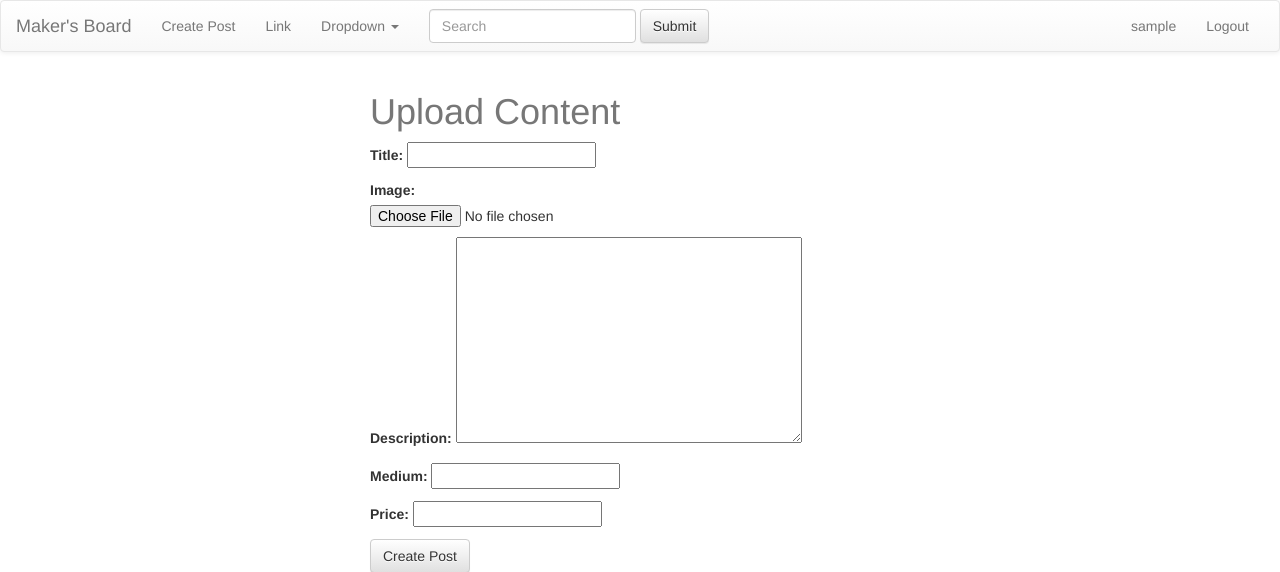
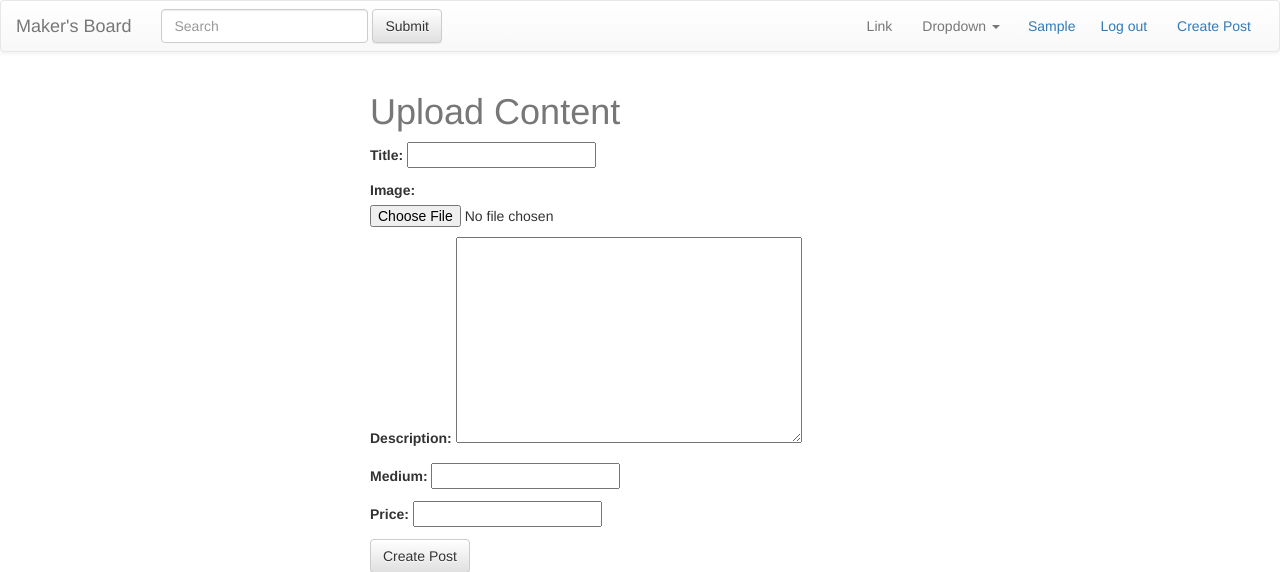
Before and after one commit to ian-henderson/MakersBoard, a Django app: page /posts/create/ in a window 1280 px wide. Shown: the top 572 px of the page. Run offline with Django 3.2, Linux system fonts and the light colour scheme; the visitor is signed in with stand-in values (Sample User, id 1); some libraries are stand-ins or nearby versions.

Commit message:
Navbar in progress

```diff
--- a/makersboard/templates/navbar.html
+++ b/makersboard/templates/navbar.html
@@ -2,41 +2,19 @@
 		<div class="container-fluid">
 				<!-- Brand and toggle get grouped for better mobile display -->
 				<div class="navbar-header">
-            <button type="button" class="navbar-toggle collapsed" data-toggle="collapse" data-target="#bs-example-navbar-collapse-1"
-            aria-expanded="false">
+						<button type="button" class="navbar-toggle collapsed" data-toggle="collapse" data-target="#bs-example-navbar-collapse-1" aria-expanded="false">
 								<span class="sr-only">Toggle navigation</span>
 								<span class="icon-bar"></span>
 								<span class="icon-bar"></span>
 								<span class="icon-bar"></span>
 						</button>
-						<a class="navbar-brand" href="/posts/">Maker's Board</a>
+						<a class="navbar-brand" href="/posts">Maker's Board</a>
 				</div>
 
 				<!-- Collect the nav links, forms, and other content for toggling -->
 				<div class="collapse navbar-collapse" id="bs-example-navbar-collapse-1">
 						<ul class="nav navbar-nav">
-								<li><a href="/posts/create/">Create Post</a>
-                </li>
-                <li><a href="#">Link</a>
-                </li>
-                <li class="dropdown">
-                    <a href="#" class="dropdown-toggle" data-toggle="dropdown" role="button" aria-haspopup="true"
-                    aria-expanded="false">Dropdown <span class="caret"></span></a>
-                    <ul class="dropdown-menu">
-                        <li><a href="#">Action</a>
-                        </li>
-                        <li><a href="#">Another action</a>
-                        </li>
-                        <li><a href="#">Something else here</a>
-                        </li>
-                        <li role="separator" class="divider"></li>
-                        <li><a href="#">Separated link</a>
-                        </li>
-                        <li role="separator" class="divider"></li>
-                        <li><a href="#">One more separated link</a>
-                        </li>
-                    </ul>
-                </li>
+								<!--<li><a href="#">Link</a></li>-->
 						</ul>
 						<form class="navbar-form navbar-left" role="search">
 								<div class="form-group">
@@ -46,14 +24,27 @@
 						</form>
 						<ul class="nav navbar-nav navbar-right">
 								{% if user.is_authenticated %}
-										<li><a href="/users/{{ user.username }}">{{ user.username }}</a></li>
-										<li><a href="/users/logout">Logout</a></li>
+								<div class="btn-group" role="group" aria-label="...">
+										<a href='/users/{{ user.username }}' class='btn navbar-btn' role='button'>{{ user.first_name }}</a>
+										<a href='/users/logout' class='btn navbar-btn' role='button'>Log out</a>
+								</div>
+								<div class="btn-group" role="group" aria-label="...">
+										<a href='/posts/create' class='btn navbar-btn' role='button'>Create Post</a>
+								</div>
 								{% else %}
-										<li><a href="/users/create">Create Account</a></li>
-										<li><a href="/users/login">Login</a></li>
 								{% endif %}
+								<li><a href="#">Link</a></li>
+								<li class="dropdown">
+								<a href="#" class="dropdown-toggle" data-toggle="dropdown" role="button" aria-haspopup="true" aria-expanded="false">Dropdown <span class="caret"></span></a>
+								<ul class="dropdown-menu">
+										<li><a href="#">Action</a></li>
+										<li><a href="#">Another action</a></li>
+										<li><a href="#">Something else here</a></li>
+										<li role="separator" class="divider"></li>
+										<li><a href="#">Separated link</a></li>
 								</ul>
-				</div>
-				<!-- /.navbar-collapse -->
-		</div>
+								</li>
+						</ul>
+				</div><!-- /.navbar-collapse -->
+		</div><!-- /.container-fluid -->
 </nav>
--- a/makersboard/users/models.py
+++ b/makersboard/users/models.py
@@ -26,7 +26,8 @@ class UserProfile(User):
         return self.username
 
     def get_absolute_url(self):
-        return reverse('users:detail', kwargs={'slug': self.slug})
+        return '/users/%s' % (self.username)
+        # return reverse('users:detail', kwargs={'slug': self.slug})
 
     def get_full_name(self):
         return '%s %s' % (self.first_name, self.last_name)
--- a/makersboard/users/urls.py
+++ b/makersboard/users/urls.py
@@ -15,8 +15,8 @@ urlpatterns = [
     url(r'^$', user_list, name='list'),
     url(r'^login/$', user_login, name='login'),
     url(r'^logout/$', user_logout, name='logout'),
-    url(r'^create/$', user_create),
+    url(r'^create/$', user_create, name='create'),
     url(r'^(?P<slug>[\w-]+)/$', user_detail, name='detail'),
     url(r'^(?P<slug>[\w-]+)/edit/$', user_update, name='update'),
-    url(r'^(?P<slug>[\w-]+)/delete/$', user_delete),
+    url(r'^(?P<slug>[\w-]+)/delete/$', user_delete, name='delete'),
 ]
```
Also changed, not shown: 3 other files. Lines whose indentation alone changed are shown as unchanged.
